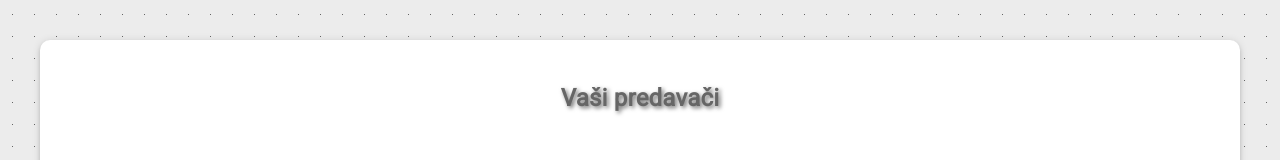
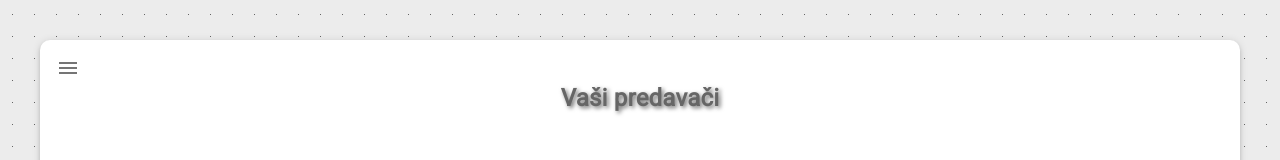
Before and after one commit to LoLoCrO/Zavrsni, a Next.js app: page /adminHome in a window 1280 px wide. Shown: the top 160 px of the page. Built offline with nearby package versions, Linux system fonts and the light colour scheme.

Commit message:
added drawer menu component, included it to admin home

```diff
--- /dev/null
+++ b/components/drawer.tsx
@@ -0,0 +1,64 @@
+import React from 'react';
+import styled from 'styled-components';
+import { List, ListItem, ListItemText, Drawer, IconButton } from '@material-ui/core';
+import MenuSharpIcon from '@material-ui/icons/MenuSharp';
+
+const StyledIconButton = styled(IconButton)`
+    && {
+        position: absolute;
+        padding: 0;
+        margin: 0;
+        top: 1rem;
+        left: 1rem;
+    }
+`;
+
+const TemporaryDrawer = () => {
+    const [state, setState] = React.useState<boolean>(false);
+
+    const toggleDrawer =
+        (open: boolean) => (event: React.KeyboardEvent | React.MouseEvent) => {
+            if (event.type === 'keydown' &&
+                ((event as React.KeyboardEvent).key === 'Tab' ||
+                    (event as React.KeyboardEvent).key === 'Shift')
+            ) { return; }
+
+            setState(open);
+        };
+
+    const list = (): JSX.Element => (
+        <div
+            role="presentation"
+            onClick={toggleDrawer(false)}
+            onKeyDown={toggleDrawer(false)}
+        >
+            <List>
+                {['Pocetna', 'Uredivanje predavca', 'Dodavanje predavaca', 'Drafts']
+                    .map((text: string) => (
+                        <ListItem button key={text}>
+                            <ListItemText primary={text} />
+                        </ListItem>
+                    ))}
+            </List>
+        </div>
+    );
+
+    return (
+        <React.Fragment>
+            <StyledIconButton
+                onClick={toggleDrawer(true)}
+            >
+                <MenuSharpIcon />
+            </StyledIconButton>
+            <Drawer
+                anchor={'top'}
+                open={state}
+                onClose={toggleDrawer(false)}
+            >
+                {list()}
+            </Drawer>
+        </React.Fragment>
+    );
+}
+
+export default TemporaryDrawer;
--- a/package.json
+++ b/package.json
@@ -10,6 +10,7 @@
   },
   "dependencies": {
     "@material-ui/core": "^4.9.8",
+    "@material-ui/icons": "^4.9.1",
     "babel": "^6.23.0",
     "express": "^4.17.1",
     "formik": "^2.1.4",
--- a/pages/adminHome.tsx
+++ b/pages/adminHome.tsx
@@ -2,9 +2,11 @@ import React from 'react';
 import styled from 'styled-components';
 import { Paper, Typography, GridList, GridListTile } from '@material-ui/core';
 import LecturerTicket from '../components/lecturerTicket';
+import TemporaryDrawer from '../components/drawer';
 
 const StyledPaper = styled(Paper)`
  && {
+    position: relative;
     background-color: white;
     margin: 2.5rem;
     padding: 2.5rem;
@@ -40,27 +42,31 @@ const Ticket = styled(Paper)`
 }
 `;
 
-const StudentHome: React.FunctionComponent = (): JSX.Element => {
+const AdminHome: React.FunctionComponent = (): JSX.Element => {
 
     const list: number[] = [0, 1, 2, 3, 4, 5, 6, 7, 8, 9, 10];
 
     return (
         <StyledPaper elevation={3}>
-            <Title width={1}>
-                Vaši predavači
-            </Title>
+            <React.Fragment>
+                <TemporaryDrawer />
+                <Title width={1}>
+                    Vaši predavači
+                </Title>
+            </React.Fragment>
             <StyledGridList>
                 {list.map((num) =>
                     <GridListTile key={num}>
                         <Ticket elevation={3}>
                             <LecturerTicket>
-                            {num}
+                                {num}
                             </LecturerTicket>
                         </Ticket>
-                    </GridListTile>)}
+                    </GridListTile>
+                )}
             </StyledGridList>
         </StyledPaper>
     );
 }
 
-export default StudentHome;
+export default AdminHome;
--- a/src/server/routes.ts
+++ b/src/server/routes.ts
@@ -7,6 +7,7 @@ const routes: Array<routesType> = [
     { path: '/login', pageToRender: 'login' },
     { path: '/studenthome', pageToRender: 'studentHome' },
     { path: '/questionnaire', pageToRender: 'questionnaire' },
+    { path: '/adminhome', pageToRender: 'adminHome' },
 ];
 
 export default routes;
```
